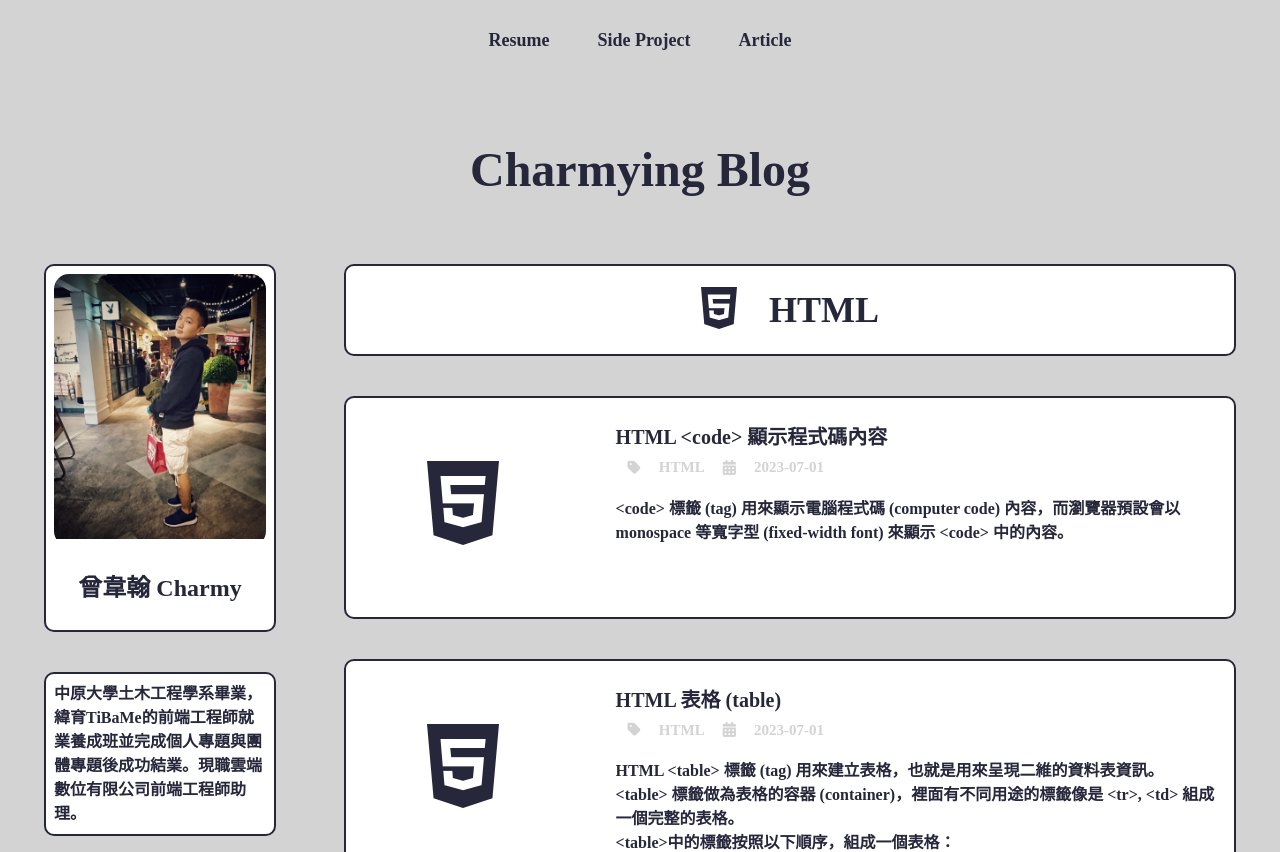
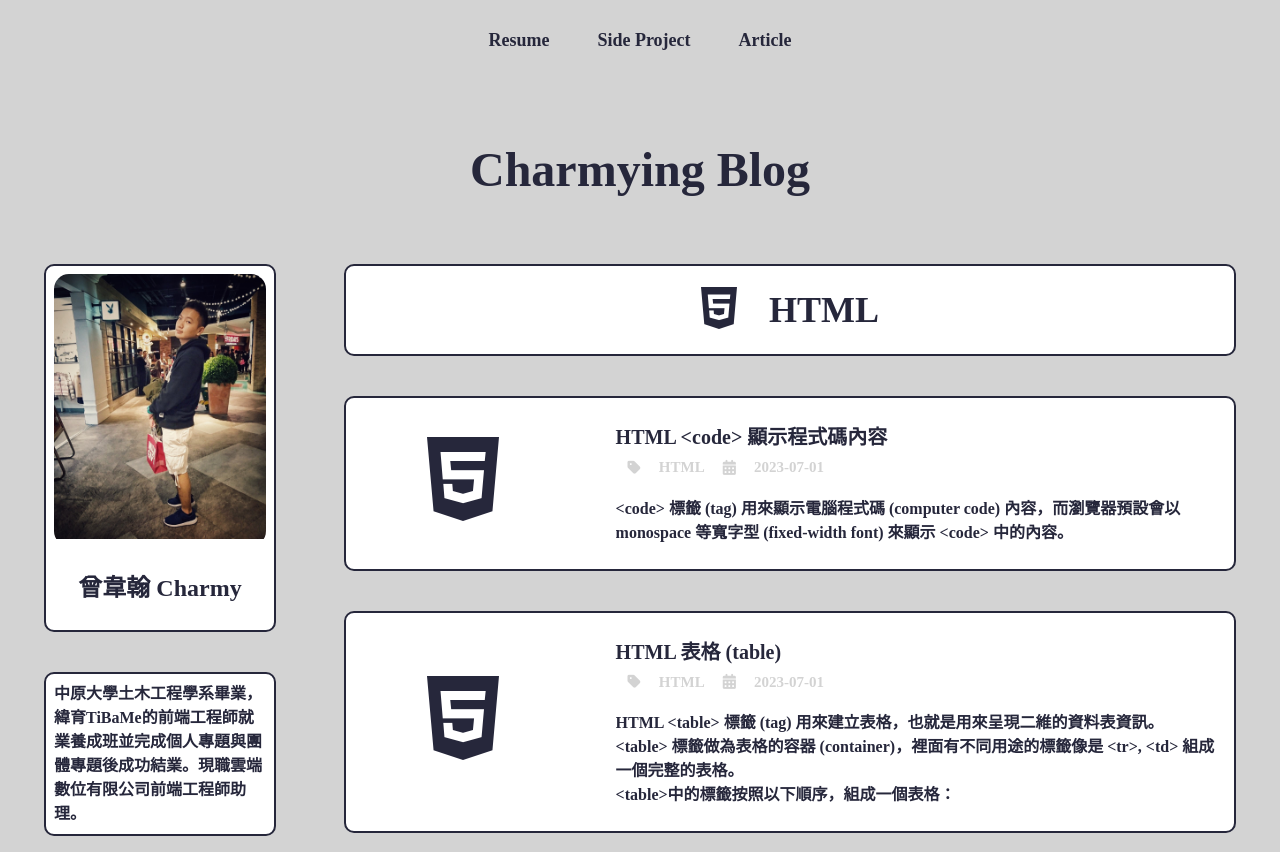
Before and after one commit to Charmy-Old/Blog, a Vue app: page /Article-HTML in a window 1280 px wide. Shown: the top 852 px of the page. Built offline with nearby package versions, Linux system fonts and the light colour scheme; a web font is replaced by a local one.

Commit message:
20230708 modify 用js限制行數

```diff
--- a/src/assets/css/article.css
+++ b/src/assets/css/article.css
@@ -57,6 +57,15 @@
 
 .article:hover .article-underline {
     width: 100%;
+}
+
+.article-content {
+    min-height: 48px;
+    display: -webkit-box;
+    -webkit-line-clamp: 4;
+    -webkit-box-orient: vertical;
+    overflow: hidden;
+    text-overflow: ellipsis;
 }
 
 @media screen and (max-width: 768px) {
@@ -136,13 +145,8 @@
 
 
 
-@media screen and (min-width: 500px) {
+@media screen and (max-width: 499px) {
     .article-content {
-        min-height: 96px;
-        display: -webkit-box;
-        -webkit-line-clamp: 4;
-        -webkit-box-orient: vertical;
-        overflow: hidden;
-        text-overflow: ellipsis;
+        -webkit-line-clamp: 2;
     }
 }
--- a/src/components/Article.vue
+++ b/src/components/Article.vue
@@ -301,6 +301,27 @@
                 }
 
                 selectArticle();
+
+
+
+
+
+
+
+                window.addEventListener("article-content", function() {
+                    adjustContainerHeight();
+                });
+
+                function adjustContainerHeight() {
+                    const container = document.querySelector(".article-content");
+                    const lineHeight = parseInt(getComputedStyle(article-content).lineHeight);
+                    const maxLines = parseInt(getComputedStyle(article-content).webkitLineClamp);
+                    const containerHeight = lineHeight * maxLines;
+                    container.style.maxHeight = containerHeight + 'px';
+                }
+
+                adjustContainerHeight();
+
             })
         }
     };
```
